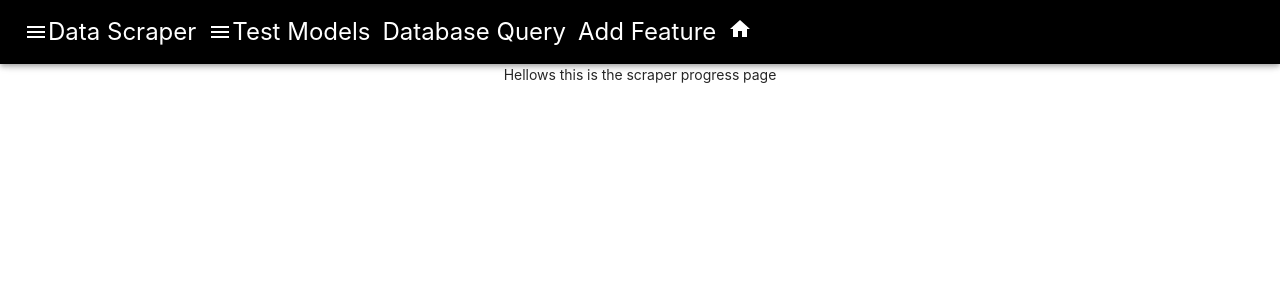
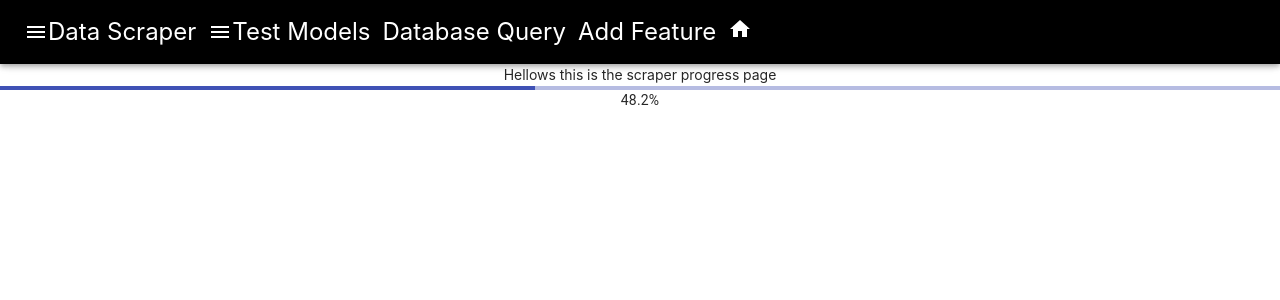
Before and after one commit to AATataj/fantasy_front, a React (Create React App) app: page /ScrapeAll in a window 1280 px wide. Shown: the top 300 px of the page. Built offline with nearby package versions, Linux system fonts and the light colour scheme.

Commit message:
progress bar working with a static function

```diff
--- a/src/ScraperPage.js
+++ b/src/ScraperPage.js
@@ -1,15 +1,47 @@
 import React, { useEffect } from 'react';
 import { Navbar } from 'reactstrap';
+import {LinearProgress, Box, Typography} from '@material-ui/core';
 import './App.css';
 import './NavBar.js';
 
 function ScraperPage(){
+    const [progress, setProgress] = React.useState(0);
+
+    const progressRef = React.useRef(() => {});
+
+    React.useEffect(() => {
+        const timer = setInterval(() => {
+          setProgress((progress) => {
+            if (progress === 100) {
+              return 0;
+            }
+            const diff = Math.random() * 10;
+            return Math.min(progress + diff, 100);
+          });
+        }, 500);
+
+        return () => {
+          clearInterval(timer);
+        };
+      },
+      []);
 
     return (
 
         <React.Fragment>
             <Navbar />
             Hellows this is the scraper progress page
+            <Box width = "100%" alignItems="center">
+                <Box>
+                    <LinearProgress variant ="determinate" value={progress}>
+                    </LinearProgress>
+                </Box>
+                <Box>
+                    <Typography variant="body2">
+                        {Number.parseFloat(progress).toPrecision(3).toString() + "%"}
+                    </Typography>
+                </Box>
+            </Box>
         </React.Fragment>
 
     );
```
